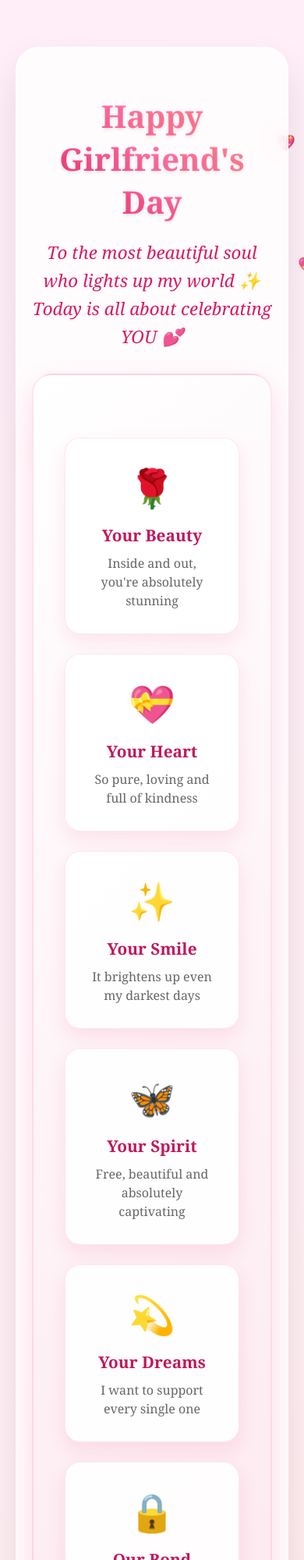
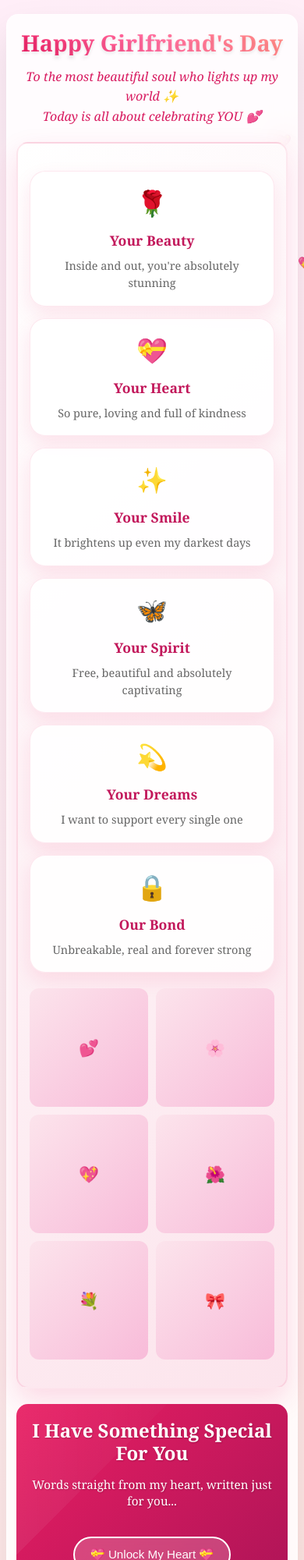
Before and after one commit to aparadoxicalglitch/Happy-Girlfriends-Day, a plain HTML site: page index.html in a window 390 px wide. Shown: the top 2000 px of the page at 78% size. Drawn offline with Linux system fonts and the light colour scheme.

Commit message:
Update index.html

```diff
--- a/index.html
+++ b/index.html
@@ -19,7 +19,6 @@
             position: relative;
         }
 
-
         .petal {
             position: absolute;
             opacity: 0.7;
@@ -35,20 +34,20 @@
         .container {
             max-width: 1000px;
             margin: 0 auto;
-            padding: 20px;
+            padding: 15px;
             position: relative;
             z-index: 10;
         }
 
         .main-section {
             text-align: center;
-            padding: 60px 20px;
+            padding: 40px 20px;
             background: rgba(255, 255, 255, 0.8);
             border-radius: 30px;
             box-shadow: 0 25px 50px rgba(0,0,0,0.1);
             backdrop-filter: blur(15px);
             border: 1px solid rgba(255, 255, 255, 0.5);
-            margin: 40px 0;
+            margin: 20px 0;
             animation: slideIn 1.2s ease-out;
         }
 
@@ -66,6 +65,7 @@
             margin-bottom: 20px;
             text-shadow: 0 2px 4px rgba(0,0,0,0.1);
             animation: titleGlow 3s ease-in-out infinite alternate;
+            line-height: 1.1;
         }
 
         @keyframes titleGlow {
@@ -83,7 +83,7 @@
 
         .love-card {
             background: linear-gradient(135deg, #fff 0%, #fce4ec 100%);
-            padding: 40px;
+            padding: 30px;
             border-radius: 25px;
             margin: 30px 0;
             box-shadow: 0 15px 35px rgba(233, 30, 99, 0.15);
@@ -114,13 +114,13 @@
         .love-features {
             display: grid;
             grid-template-columns: repeat(auto-fit, minmax(250px, 1fr));
-            gap: 25px;
-            margin: 40px 0;
+            gap: 20px;
+            margin: 30px 0;
         }
 
         .feature-card {
             background: rgba(255, 255, 255, 0.9);
-            padding: 30px;
+            padding: 25px;
             border-radius: 20px;
             text-align: center;
             box-shadow: 0 10px 25px rgba(233, 30, 99, 0.1);
@@ -135,13 +135,13 @@
         }
 
         .feature-icon {
-            font-size: 3rem;
+            font-size: 2.5rem;
             margin-bottom: 15px;
             display: block;
         }
 
         .feature-title {
-            font-size: 1.3rem;
+            font-size: 1.2rem;
             color: #c2185b;
             margin-bottom: 10px;
             font-weight: bold;
@@ -150,14 +150,15 @@
         .feature-text {
             color: #666;
             line-height: 1.5;
+            font-size: 0.95rem;
         }
 
         .surprise-section {
             background: linear-gradient(135deg, #e91e63, #ad1457);
             color: white;
-            padding: 50px;
+            padding: 40px 30px;
             border-radius: 25px;
-            margin: 40px 0;
+            margin: 30px 0;
             text-shadow: 1px 1px 2px rgba(0,0,0,0.2);
             position: relative;
             overflow: hidden;
@@ -180,18 +181,27 @@
         }
 
         .surprise-title {
-            font-size: 2.5rem;
+            font-size: 2.2rem;
             margin-bottom: 20px;
             position: relative;
             z-index: 2;
+            line-height: 1.2;
+        }
+
+        .surprise-description {
+            font-size: 1.1rem;
+            margin-bottom: 25px;
+            position: relative;
+            z-index: 2;
+            line-height: 1.4;
         }
 
         .unlock-button {
             background: rgba(255, 255, 255, 0.2);
             border: 2px solid white;
             color: white;
-            padding: 20px 40px;
-            font-size: 1.2rem;
+            padding: 18px 35px;
+            font-size: 1.1rem;
             border-radius: 50px;
             cursor: pointer;
             transition: all 0.3s ease;
@@ -199,6 +209,7 @@
             position: relative;
             z-index: 2;
             margin: 20px 0;
+            display: inline-block;
         }
 
         .unlock-button:hover {
@@ -209,27 +220,31 @@
         .poem-container {
             display: none;
             background: rgba(255, 255, 255, 0.95);
-            padding: 40px;
+            padding: 30px;
             border-radius: 20px;
-            margin-top: 30px;
+            margin-top: 25px;
             box-shadow: inset 0 0 20px rgba(0,0,0,0.1);
             position: relative;
             z-index: 2;
+            text-align: left;
         }
 
         .poem-text {
             color: #333;
-            font-size: 1.1rem;
-            line-height: 1.8;
-            text-align: left;
+            font-size: 1rem;
+            line-height: 1.7;
         }
 
         .stanza {
             margin-bottom: 20px;
-            padding-left: 20px;
+            padding-left: 15px;
             border-left: 3px solid #e91e63;
             opacity: 0;
             animation: fadeInStanza 1s ease-out forwards;
+        }
+
+        .stanza div {
+            margin-bottom: 5px;
         }
 
         @keyframes fadeInStanza {
@@ -240,12 +255,13 @@
         .final-message {
             background: linear-gradient(135deg, #ff6b9d, #e91e63);
             color: white;
-            padding: 25px;
+            padding: 20px;
             border-radius: 15px;
-            margin-top: 25px;
+            margin-top: 20px;
             text-align: center;
             font-weight: bold;
-            font-size: 1.2rem;
+            font-size: 1.1rem;
+            line-height: 1.4;
         }
 
         .floating-hearts {
@@ -261,7 +277,7 @@
         .heart {
             position: absolute;
             color: #ff6b9d;
-            font-size: 20px;
+            font-size: 18px;
             animation: floatUp 6s linear infinite;
             opacity: 0;
         }
@@ -288,8 +304,8 @@
         .memory-gallery {
             display: grid;
             grid-template-columns: repeat(3, 1fr);
-            gap: 15px;
-            margin: 30px 0;
+            gap: 12px;
+            margin: 25px 0;
         }
 
         .memory-box {
@@ -299,7 +315,7 @@
             display: flex;
             align-items: center;
             justify-content: center;
-            font-size: 2rem;
+            font-size: 1.8rem;
             transition: all 0.3s ease;
             cursor: pointer;
         }
@@ -309,14 +325,209 @@
         }
 
         @media (max-width: 768px) {
+            .container {
+                padding: 10px;
+            }
+
+            .main-section {
+                padding: 25px 15px;
+                margin: 10px 0;
+                border-radius: 20px;
+            }
+
             .main-title {
-                font-size: 2.5rem;
+                font-size: 2.2rem;
+                margin-bottom: 15px;
             }
+
+            .romantic-message {
+                font-size: 1.1rem;
+                margin-bottom: 20px;
+            }
+
+            .love-card {
+                padding: 20px;
+                margin: 20px 0;
+                border-radius: 20px;
+            }
+
             .love-features {
                 grid-template-columns: 1fr;
+                gap: 15px;
+                margin: 20px 0;
             }
+
+            .feature-card {
+                padding: 20px;
+            }
+
+            .feature-icon {
+                font-size: 2.2rem;
+            }
+
+            .feature-title {
+                font-size: 1.1rem;
+            }
+
+            .feature-text {
+                font-size: 0.9rem;
+            }
+
+            .surprise-section {
+                padding: 25px 20px;
+                margin: 20px 0;
+                border-radius: 20px;
+            }
+
+            .surprise-title {
+                font-size: 1.8rem;
+                margin-bottom: 15px;
+            }
+
+            .surprise-description {
+                font-size: 1rem;
+                margin-bottom: 20px;
+            }
+
+            .unlock-button {
+                padding: 15px 25px;
+                font-size: 1rem;
+                margin: 15px 0;
+            }
+
+            .poem-container {
+                padding: 20px 15px;
+                margin-top: 20px;
+                border-radius: 15px;
+            }
+
+            .poem-text {
+                font-size: 0.95rem;
+                line-height: 1.6;
+            }
+
+            .stanza {
+                margin-bottom: 15px;
+                padding-left: 12px;
+                border-left-width: 2px;
+            }
+
+            .final-message {
+                padding: 18px 15px;
+                font-size: 1rem;
+                margin-top: 18px;
+                border-radius: 12px;
+            }
+
             .memory-gallery {
                 grid-template-columns: repeat(2, 1fr);
+                gap: 10px;
+                margin: 20px 0;
+            }
+
+            .memory-box {
+                font-size: 1.5rem;
+                border-radius: 12px;
+            }
+
+            .heart {
+                font-size: 16px;
+            }
+        }
+
+        @media (max-width: 480px) {
+            .container {
+                padding: 8px;
+            }
+
+            .main-section {
+                padding: 20px 12px;
+                border-radius: 15px;
+            }
+
+            .main-title {
+                font-size: 1.8rem;
+            }
+
+            .romantic-message {
+                font-size: 1rem;
+            }
+
+            .love-card {
+                padding: 15px;
+                border-radius: 15px;
+            }
+
+            .surprise-section {
+                padding: 20px 15px;
+                border-radius: 15px;
+            }
+
+            .surprise-title {
+                font-size: 1.5rem;
+            }
+
+            .surprise-description {
+                font-size: 0.95rem;
+            }
+
+            .unlock-button {
+                padding: 12px 20px;
+                font-size: 0.95rem;
+            }
+
+            .poem-container {
+                padding: 15px 12px;
+            }
+
+            .poem-text {
+                font-size: 0.9rem;
+                line-height: 1.5;
+            }
+
+            .stanza {
+                padding-left: 10px;
+                margin-bottom: 12px;
+            }
+
+            .final-message {
+                padding: 15px 12px;
+                font-size: 0.95rem;
+            }
+
+            .feature-card {
+                padding: 18px 15px;
+            }
+
+            .feature-icon {
+                font-size: 2rem;
+            }
+
+            .memory-box {
+                font-size: 1.3rem;
+            }
+        }
+        @media (max-height: 500px) and (orientation: landscape) {
+            .main-title {
+                font-size: 1.8rem;
+                margin-bottom: 10px;
+            }
+
+            .romantic-message {
+                font-size: 0.95rem;
+                margin-bottom: 15px;
+            }
+
+            .surprise-section {
+                padding: 15px 20px;
+            }
+
+            .poem-container {
+                padding: 15px;
+            }
+
+            .stanza {
+                margin-bottom: 10px;
             }
         }
     </style>
@@ -378,7 +589,7 @@
 
             <div class="surprise-section">
                 <h2 class="surprise-title">I Have Something Special For You</h2>
-                <p style="font-size: 1.2rem; margin-bottom: 30px; position: relative; z-index: 2;">
+                <p class="surprise-description">
                     Words straight from my heart, written just for you...
                 </p>
                 <button class="unlock-button" onclick="revealPoem()">
@@ -436,7 +647,6 @@
     </div>
 
     <script>
-
         function createFloatingHeart() {
             const heart = document.createElement('div');
             heart.className = 'heart';
@@ -452,9 +662,7 @@
             }, 6000);
         }
 
-
         setInterval(createFloatingHeart, 3000);
-
 
         function createPetal() {
             const petal = document.createElement('div');
@@ -473,7 +681,6 @@
 
         setInterval(createPetal, 4000);
 
-
         function showMemory(card) {
             card.style.background = 'linear-gradient(135deg, #ff6b9d, #e91e63)';
             card.style.color = 'white';
@@ -485,7 +692,6 @@
                 card.style.transform = '';
             }, 1000);
         }
-
 
         function createSparkles(element) {
             for (let i = 0; i < 6; i++) {
@@ -512,7 +718,6 @@
             }
         }
 
-
         const sparkleCSS = `
             @keyframes sparkleAnim {
                 0% { opacity: 0; transform: scale(0) rotate(0deg); }
@@ -524,7 +729,6 @@
         style.textContent = sparkleCSS;
         document.head.appendChild(style);
 
-
         function revealPoem() {
             const button = document.querySelector('.unlock-button');
             const container = document.getElementById('poemContainer');
@@ -535,14 +739,12 @@
             setTimeout(() => {
                 container.style.display = 'block';
 
-
                 const stanzas = container.querySelectorAll('.stanza');
                 stanzas.forEach((stanza, index) => {
                     stanza.style.animationDelay = (index * 0.5) + 's';
                 });
 
                 button.style.display = 'none';
-
 
                 for (let i = 0; i < 20; i++) {
                     setTimeout(createFloatingHeart, i * 100);
@@ -551,13 +753,10 @@
             }, 500);
         }
 
-
         window.addEventListener('load', function() {
-
             for (let i = 0; i < 5; i++) {
                 setTimeout(createFloatingHeart, i * 1000);
             }
-
 
             for (let i = 0; i < 3; i++) {
                 setTimeout(createPetal, i * 1500);
```
